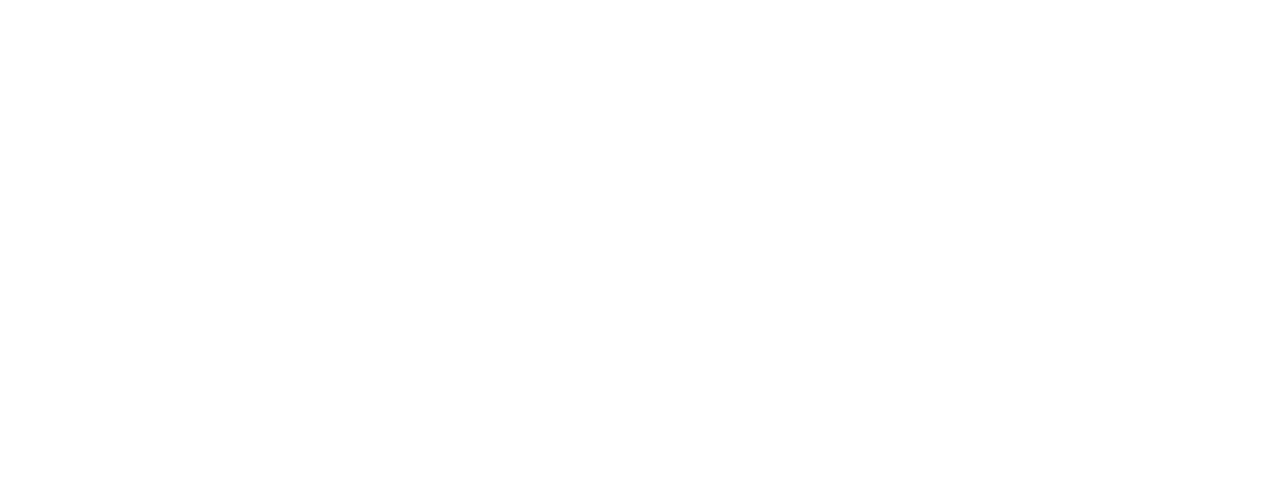
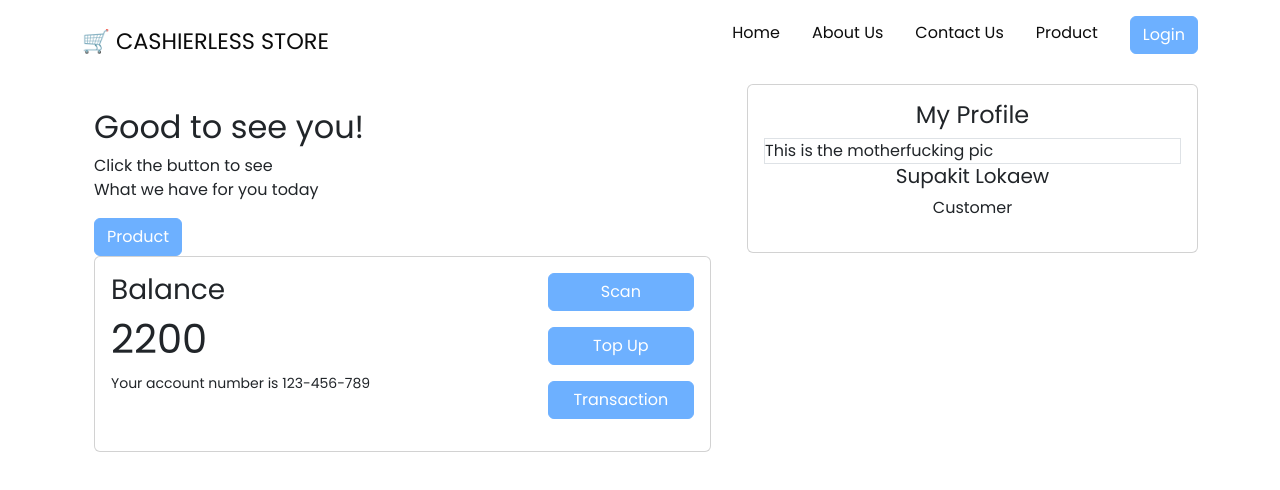
Before and after one commit to Cherpomm/Cashierless-frontend, a React (Vite) app: page /Dashboard in a window 1280 px wide. Before the commit this address had no page. Shown: the top 490 px of the page. Built offline with nearby package versions, Linux system fonts and the light colour scheme.

Commit message:
init: Dashboard page

```diff
--- a/src/App.tsx
+++ b/src/App.tsx
@@ -7,6 +7,7 @@
 import HomeNavbar from "./components/Navbar";
 import AboutUs from "./pages/AboutUs";
 import ContactUs from "./pages/ContactUs";
+import Dashboard from "./pages/Dashboard";
 import Home from "./pages/Home";
 import Login from "./pages/Login";
 import Product from "./pages/Product";
@@ -21,6 +22,7 @@
       <Route path="/ContactUs" element={<ContactUs />}></Route>
       <Route path="/Login" element={<Login />}></Route>
       <Route path="/Register" element={<Register />}></Route>
+      <Route path="/Dashboard" element={<Dashboard />}></Route>
     </Routes>
   );
 };
--- /dev/null
+++ b/src/pages/Dashboard.tsx
@@ -0,0 +1,71 @@
+import {
+  Button,
+  Card,
+  Col,
+  Container,
+  Form,
+  Image,
+  Row,
+} from "react-bootstrap";
+import HomeNavbar from "../components/Navbar";
+import "./Login.scss";
+
+const Dashboard: React.FC = () => {
+  return (
+    <div className="">
+      <HomeNavbar />
+      <Container>
+        <Row>
+          <Col lg={7} className="p-4">
+            <h2>Good to see you!</h2>
+            <p className="mb-0">Click the button to see</p>
+            <p className="mt-0">What we have for you today</p>
+            <Button variant="primary" className="text-white">
+              Product
+            </Button>
+            <Card>
+              <Card.Body>
+                <Row>
+                  <Col xs={8}>
+                    <h3>Balance</h3>
+                    <h1>{2200.0}</h1>
+                    <small>Your account number is 123-456-789</small>
+                  </Col>
+                  <Col xs={4}>
+                    <ul>
+                      <Button variant="primary" className="text-white w-100">
+                        Scan
+                      </Button>
+                    </ul>
+                    <ul>
+                      <Button variant="primary" className="text-white w-100">
+                        Top Up
+                      </Button>
+                    </ul>
+                    <ul>
+                      <Button variant="primary" className="text-white w-100">
+                        Transaction
+                      </Button>
+                    </ul>
+                  </Col>
+                </Row>
+              </Card.Body>
+            </Card>
+          </Col>
+          <Col lg={5}>
+            <Card>
+              <Card.Body>
+                <h4 className="text-center">My Profile</h4>
+                <div className="border">This is the motherfucking pic</div>
+                <h5 className="text-center">Supakit Lokaew</h5>
+                <p className="text-center">Customer</p>
+              </Card.Body>
+            </Card>
+          </Col>
+        </Row>
+      </Container>
+    </div>
+  );
+};
+
+export default Dashboard;
```
